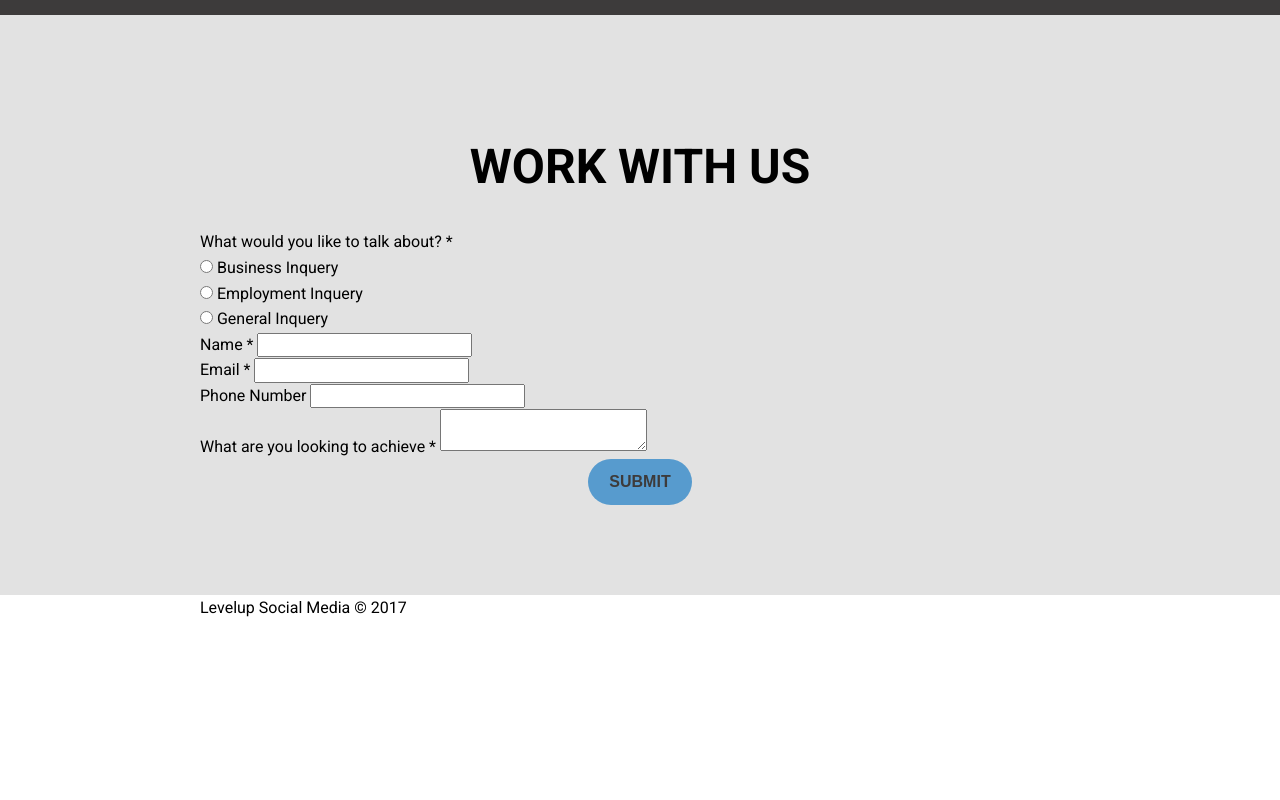
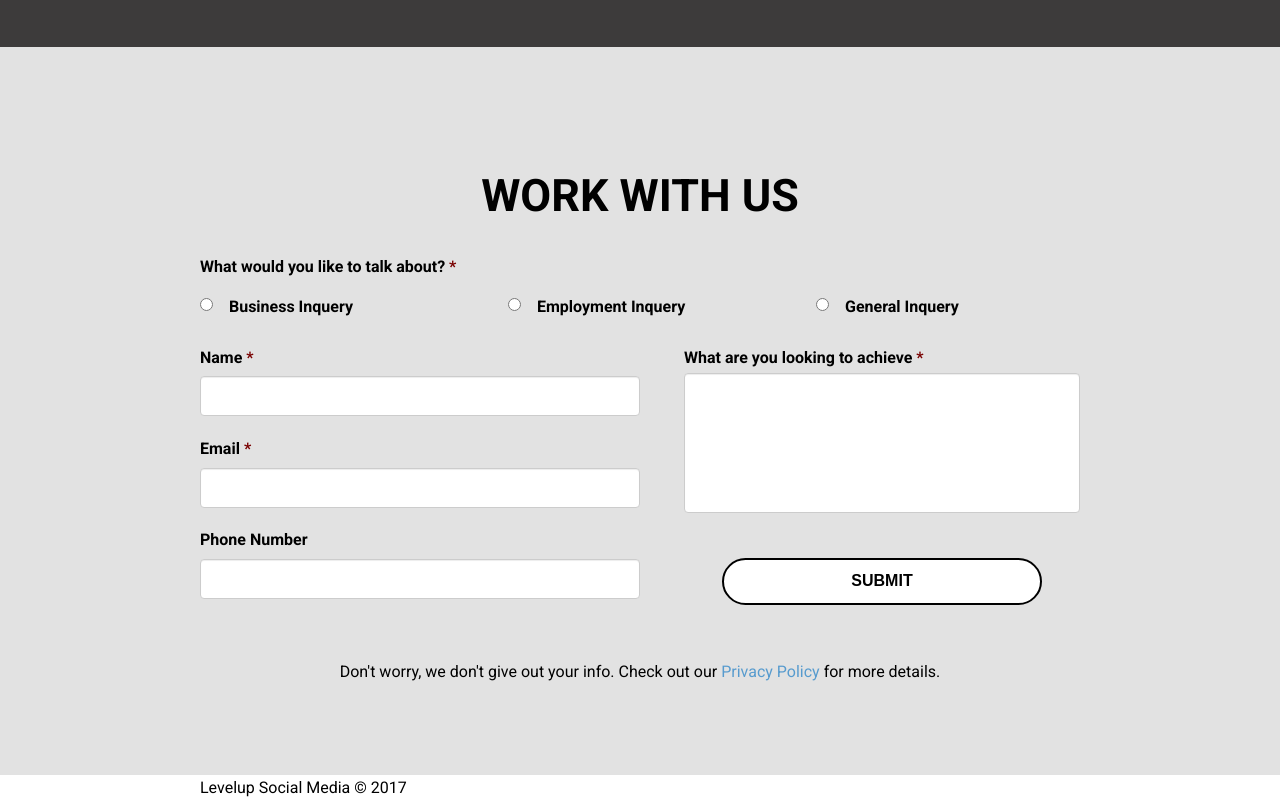
Before and after one commit to robneal/levelup-social, a plain HTML site: page index.html in a window 1280 px wide. Shown: the part 1931-2731 px from the top of the page. Before the commit the page ends 2552 px from the top, so only its background shows below. Drawn offline with Linux system fonts and the light colour scheme.

Commit message:
finished work-with-us section

```diff
--- a/index.html
+++ b/index.html
@@ -161,7 +161,7 @@
 
 			<h3 class="section-subtitle">Some Brand's we've worked with</h3>
 
-			<hr class="seperator-short seperator-short--thin seperator-short--white" />
+			<hr class="seperator__short seperator__short--thin seperator__short--white" />
 
 			<div class="testimonials__brand-logos">
 				<img src="img" />
@@ -191,24 +191,28 @@
 					</p>
 
 					<div class="contact-form__radio-group">
-						<input type="radio" name="inquery" value="business">
-						<label for="business">Business Inquery</label>
+						<div class="contact-form__radio-group__item">
+							<input type="radio" name="inquery" value="business" id="business-inquery">
+							<label for="business-inquery">Business Inquery</label>
 						</div>
 
-					<div class="contact-form__radio-group">
-						<input type="radio" name="inquery" value="employment">
-						<label for="employment">Employment Inquery</label>
+						<div class="contact-form__radio-group__item">
+							<input type="radio" name="inquery" value="employment" id="employment-inquery">
+							<label for="employment-inquery">Employment Inquery</label>
 						</div>
 
-					<div class="contact-form__radio-group">
-						<input type="radio" name="inquery" value="general">
-						<label for="general">General Inquery</label>
+						<div class="contact-form__radio-group__item">
+							<input type="radio" name="inquery" value="general" id="general-inquery">
+							<label for="general-inquery">General Inquery</label>
+						</div>
 					</div>
 				</div>
 
+				<div class="contact-form__sender-group">
 
 					<div class="contact-form__sender-info">
-					<div class="contact-form__text-input-group">
+
+						<div class="contact-form__text-input">
 							<label for="name">
 								Name
 								<span class="contact-form__reqiured-field">*</span>
@@ -216,7 +220,7 @@
 							<input type="text" id="sender_name" name="sender_name">
 						</div>
 
-					<div class="contact-form__text-input-group">
+						<div class="contact-form__text-input">
 							<label for="email">
 								Email
 								<span class="contact-form__reqiured-field">*</span>
@@ -224,7 +228,7 @@
 							<input type="email" id="sender_email" name="sender_email">
 						</div>
 
-					<div class="contact-form__text-input-group">
+						<div class="contact-form__text-input">
 							<label for="email">
 								Phone Number
 							</label>
@@ -236,14 +240,22 @@
 					</div>
 
 					<div class="contact-form__sender-message">
-					<div class="contact-form__text-input-group">
+						<div class="contact-form__text-input">
 							<label for="message">What are you looking to achieve
 								<span class="contact-form__reqiured-field">*</span>
 							</label>
 							<textarea id="sender_message" name="sender_message"></textarea>
 						</div>
+						<button class="btn btn--black" type="submit">Submit</button>
+					</div>
 
-				<button class="btn btn-white" type="submit">Submit</button>
+				</div>
+
+				<p class="contact-form__disclaimer">
+					Don't worry, we don't give out your info. Check out our
+					 <a href="#">Privacy Policy</a> for more details.
+				</p>
+
 
 			</form>
 
--- a/sass/base/_variables.scss
+++ b/sass/base/_variables.scss
@@ -13,7 +13,7 @@ $levelup-gray		: #E2E2E2;
 
 // Secondary Colors ---------- /
 $light-gray        	: #EFEFEF;
-$warning-red		: #AE0000;
+$warning-red		: #790000;
 $ltBlack			: #3a3a3a;
 
 
--- a/sass/module/_btn.scss
+++ b/sass/module/_btn.scss
@@ -20,13 +20,19 @@
     transition: color 100ms ease-in, border-color 100ms ease-in;
     touch-action: manipulation;
     -ms-touch-action: manipulation;
+    max-width:450px;
 
 
 	&--white{
 		background-color: white;
 		color: $levelup-blue;
 		border: 2px solid $levelup-blue;
+	}
 
+	&--black{
+		background-color: white;
+		color:black;
+		border: 2px solid black;
 	}
 
 }
--- /dev/null
+++ b/sass/module/_contact-form.scss
@@ -0,0 +1,141 @@
+.contact-form{
+	&__title{
+		display: inline-block;
+    	line-height: 1.3;
+    	font-weight: 700;
+    	margin-bottom: 5px;
+	}
+
+	&__radio-group{
+		margin: 10px auto 20px auto;
+		@include at-media-breakpoint($md-breakpoint) {
+			display: flex;
+			flex-direction:row;
+			justify-content: space-between;
+		}
+
+		&__item{
+			flex-basis:30%;
+			input{
+
+			}
+			label{
+				min-height: 19pt;
+			    padding-left: 8px;
+			    margin-bottom: 0;
+			    font-weight: 700;
+			    cursor: pointer;
+			    margin: 2px 0 0 4px;
+
+				display: inline-block;
+			    width: auto;
+			    line-height: 1.5;
+			    vertical-align: middle;
+			    max-width: 85%;
+			    white-space: normal;
+			}
+
+		}
+	}
+
+	&__sender-group{
+		@include at-media-breakpoint($md-breakpoint) {
+			display: flex;
+			flex-direction:row;
+			justify-content: space-between;
+		}
+	}
+	&__sender-info{
+		flex-basis: 50%;
+	}
+	&__sender-message{
+		flex-basis: 45%;
+	}
+	&__text-input{
+		padding: 7.5px 0 0 0;
+		margin-bottom: 15px;
+
+		label{
+			display: block;
+			line-height: 1.3;
+			font-weight: 700;
+			max-width: 100%;
+			margin-bottom: 5px
+		}
+		input{
+			margin-top: 8px;
+			display: block;
+		    width: 100%;
+		    height: 30pt;
+		    padding: 6px 12px;
+		    font-size: 12pt;
+		    line-height: 1.6;
+		    color: #939090;
+		    background-color: #fff;
+		    background-image: none;
+		    border: 1px solid #ccc;
+		    border-radius: 4px;
+		    box-shadow: inset 0 1px 1px rgba(0, 0, 0, 0.075);
+		    -webkit-transition: border-color ease-in-out 0.15s, box-shadow ease-in-out 0.15s;
+		    transition: border-color ease-in-out 0.15s, box-shadow ease-in-out 0.15s;
+
+		    &:focus{
+		    	border-color: #66afe9;
+					outline: 0;
+				box-shadow: inset 0 1px 1px rgba(0, 0, 0, 0.075), 0 0 8px rgba(102, 175, 233, 0.6);
+		    }
+		}
+		textarea{
+			min-height: 140px;
+   			max-height: 150px;
+   			resize:none;
+   			height: auto;
+
+   			display: block;
+		    width: 100%;
+		    height: 30pt;
+		    padding: 6px 12px;
+		    font-size: 12pt;
+		    line-height: 1.6;
+		    color: #939090;
+		    background-color: #fff;
+		    background-image: none;
+		    border: 1px solid #ccc;
+		    border-radius: 4px;
+		    box-shadow: inset 0 1px 1px rgba(0, 0, 0, 0.075);
+		    -webkit-transition: border-color ease-in-out 0.15s, box-shadow ease-in-out 0.15s;
+		    transition: border-color ease-in-out 0.15s, box-shadow ease-in-out 0.15s;
+
+		    &:focus{
+		    	border-color: #66afe9;
+			    outline: 0;
+			    box-shadow: inset 0 1px 1px rgba(0, 0, 0, 0.075), 0 0 8px rgba(102, 175, 233, 0.6);
+		    }
+		}
+	}
+
+	&__reqiured-field{
+		color: $warning-red;
+	}
+
+	button{
+		display: block;
+		width: 100%;
+		max-width: 320px;
+		margin-top: 45px;
+	}
+
+	&__disclaimer{
+		margin-top: 45px;
+	    text-align: center;
+	    font-weight: 400;
+
+	    a{
+	    	text-decoration: none;
+	    	color:$levelup-blue;
+	    	&:hover{
+	    		color:$warning-red;
+	    	}
+	    }
+	}
+}
--- a/sass/module/_module.scss
+++ b/sass/module/_module.scss
@@ -11,3 +11,5 @@
 @import "_section-title";
 @import "_our-services";
 @import "_seperator";
+@import "_testimonials";
+@import "_contact-form";
--- a/sass/module/_our-services.scss
+++ b/sass/module/_our-services.scss
@@ -16,7 +16,7 @@
 			border: solid 3px $levelup-brown;
 		    margin: 30px auto;
 		    padding: 1.5rem;
-		    border-radius: 10px;
+		    border-radius: 3px;
 		    position: relative;
 
 		    @include at-media-breakpoint($lg-breakpoint) {
--- a/sass/module/_section-title.scss
+++ b/sass/module/_section-title.scss
@@ -1,6 +1,16 @@
 .section-title{
 	text-transform: uppercase;
 	text-align: center;
-	font-size: 3em;
+	font-size: 2.8em;
+	margin: .5em auto;
+
+	&__image--heart{
+
+	}
+}
+.section-subtitle{
+	text-transform: uppercase;
+	text-align: center;
+	font-weight: 400;
 	margin: .5em auto;
 }
--- a/sass/module/_seperator.scss
+++ b/sass/module/_seperator.scss
@@ -6,5 +6,11 @@
     	&--thick{
     		border: solid 3px black;
     	}
+    	&--thin{
+    		border: solid 1px black;
+    	}
+    	&--white{
+    		border-color: white;
+    	}
 	}
 }
--- /dev/null
+++ b/sass/module/_testimonials.scss
@@ -0,0 +1,11 @@
+.testimonials{
+	&__brand-logos{
+		display: flex;
+		justify-content: center;
+		margin: 30px auto;
+	}
+
+	.btn{
+		max-width: 450px;
+	}
+}
```
Also changed, not shown: css/main.css, 1 other file. Lines whose indentation alone changed are shown as unchanged.
